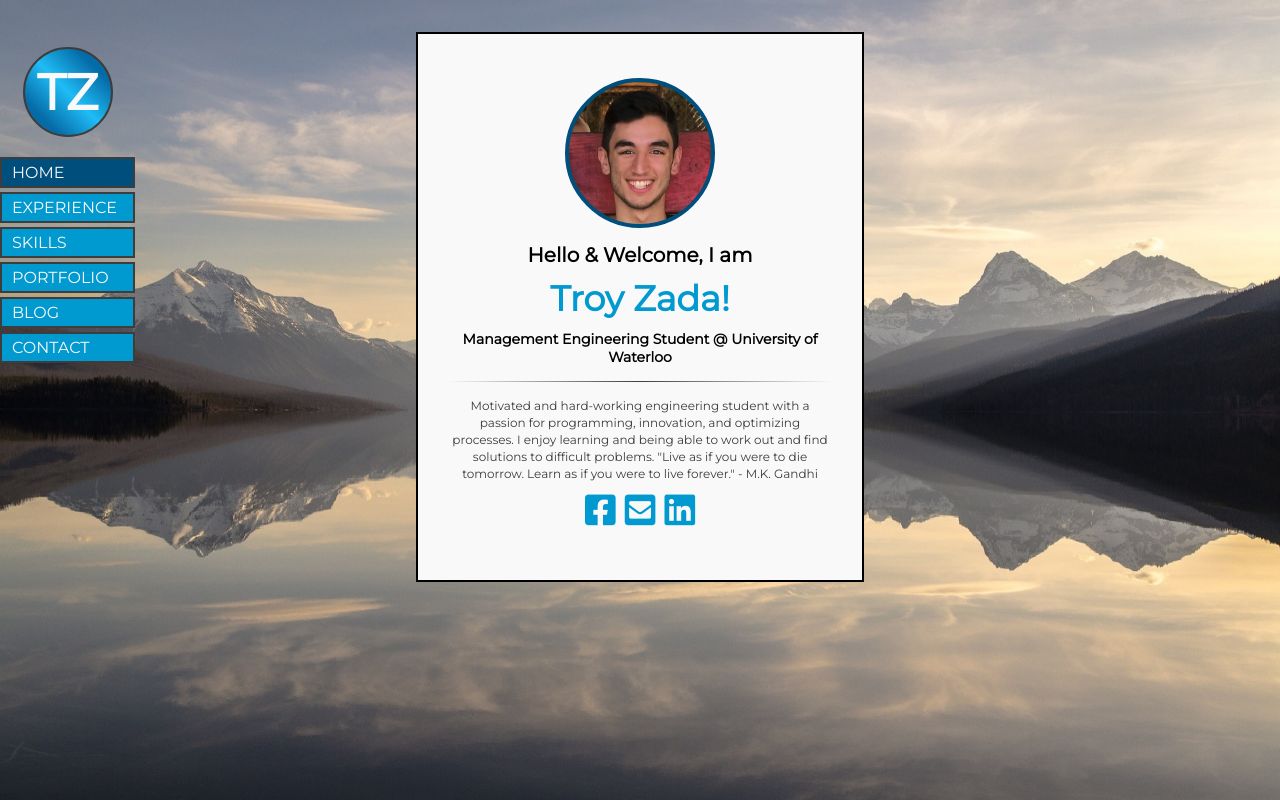
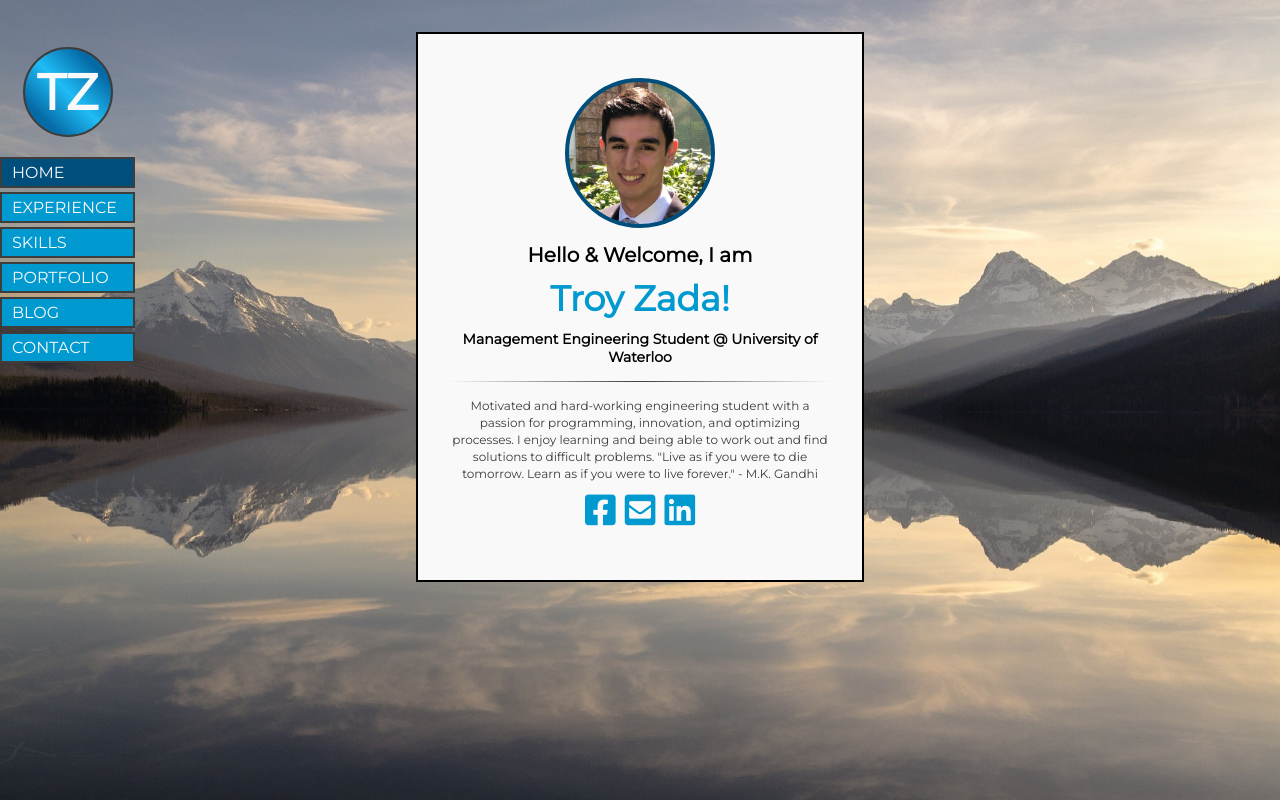
Before and after one commit to tzada8/troy-zada, a React (Create React App) app: page / in a window 1280 px wide. Built offline with nearby package versions, Linux system fonts and the light colour scheme; a web font is replaced by a local one.

Commit message:
change headshot img depending on path

```diff
--- a/src/App.css
+++ b/src/App.css
@@ -10,6 +10,10 @@
 
    /* FONTS */
    --FONT: "Montserrat", Arial, sans-serif;
+
+   /* COMMON TRANSITION */
+   --COMMON_TRANSITION: all 0.5s linear;
+
    /* ----- BELOW WILL NEED FIXING ----- */
    --CARD_HEADING_FONT: 28px;
 
--- a/src/App.js
+++ b/src/App.js
@@ -38,7 +38,7 @@ function App() {
                      <Display portfolio={false} sudokuSolver={true} />
                   </Route>
                   <Route exact path="/portfolio/blackjack">
-                     <Display portfolio={false} blackjack={true} />
+                     <Display portfolio={false} blackJack={true} />
                   </Route>
                   <Route exact path="/portfolio/canastampi">
                      <Display portfolio={false} canastampi={true} />
--- a/src/components/cards/display_main/CreateCards.css
+++ b/src/components/cards/display_main/CreateCards.css
@@ -17,7 +17,7 @@
    margin: 32px calc(50% - (var(--CARD_WIDTH) / 2));
    z-index: 8;
    opacity: 0;
-   transition: all 0.5s linear;
+   transition: var(--COMMON_TRANSITION);
 }
 
 .home-vis {
--- a/src/components/cards/display_sub/CreateSubcards.css
+++ b/src/components/cards/display_sub/CreateSubcards.css
@@ -17,7 +17,7 @@
    margin: -20% calc(50% + 4% + 8px);
    z-index: 8;
    opacity: 0;
-   transition: all 0.5s linear;
+   transition: var(--COMMON_TRANSITION);
 }
 
 /* LOCATION FOR ALL OTHER CARDS */
--- a/src/components/cards/home/Home.css
+++ b/src/components/cards/home/Home.css
@@ -1,11 +1,19 @@
+.headshot1 {
+   background: url("../../../images/headshot_1.png") top -8px center/cover no-repeat;
+}
+
+.headshot2 {
+   background: url("../../../images/headshot_2.png") top -8px center/cover no-repeat;
+}
+
 .home-img-round {
-   background: url("../../../images/headshot_2.png") top -8px center/cover no-repeat;
    position: block;
    height: 150px;
    width: 150px;
    margin: auto;
    border-radius: 50%;
    border: 4px solid var(--DARK_BLUE);
+   transition: var(--COMMON_TRANSITION);
 }
 
 .home-intro-title {
@@ -60,7 +68,7 @@
 }
 
 .social-icon:hover {
-   transition: all 0.4s linear;
+   transition: var(--COMMON_TRANSITION);
    color: var(--DARK_BLUE);
 }
 
--- a/src/components/cards/home/Home.js
+++ b/src/components/cards/home/Home.js
@@ -7,6 +7,8 @@ import {
    LINKEDIN_LINK,
    FULL_NAME,
 } from "../../Constants";
+import headshot_1 from "../../../images/headshot_1.png";
+import headshot_2 from "../../../images/headshot_2.png";
 
 // FIX EMAIL HOVER ICON
 // CHANGING TEXT (I AM ... / ... / ...)
@@ -22,7 +24,13 @@ function Home(props) {
       >
          <div className="card-container">
             {/* ROUND HEADSHOT IMAGE */}
-            <div className="home-img-round" />
+            <div
+               className={
+                  props.isOnlyComp
+                     ? "headshot1 home-img-round"
+                     : "headshot2 home-img-round"
+               }
+            />
             {/* TITLE OF CARD */}
             <div className="home-intro-title">
                <h2 className="home-hello-welcome">Hello & Welcome, I am</h2>
```
